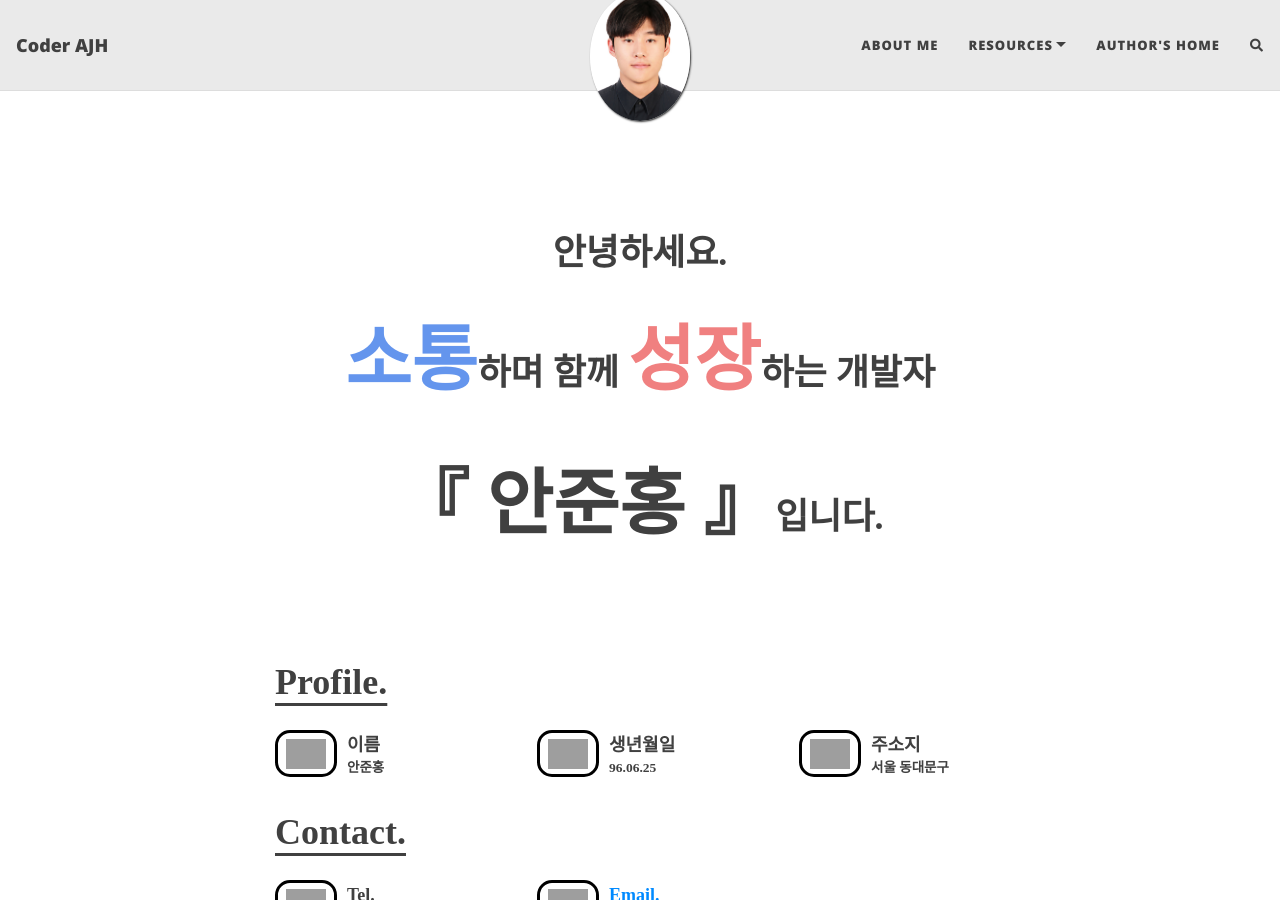
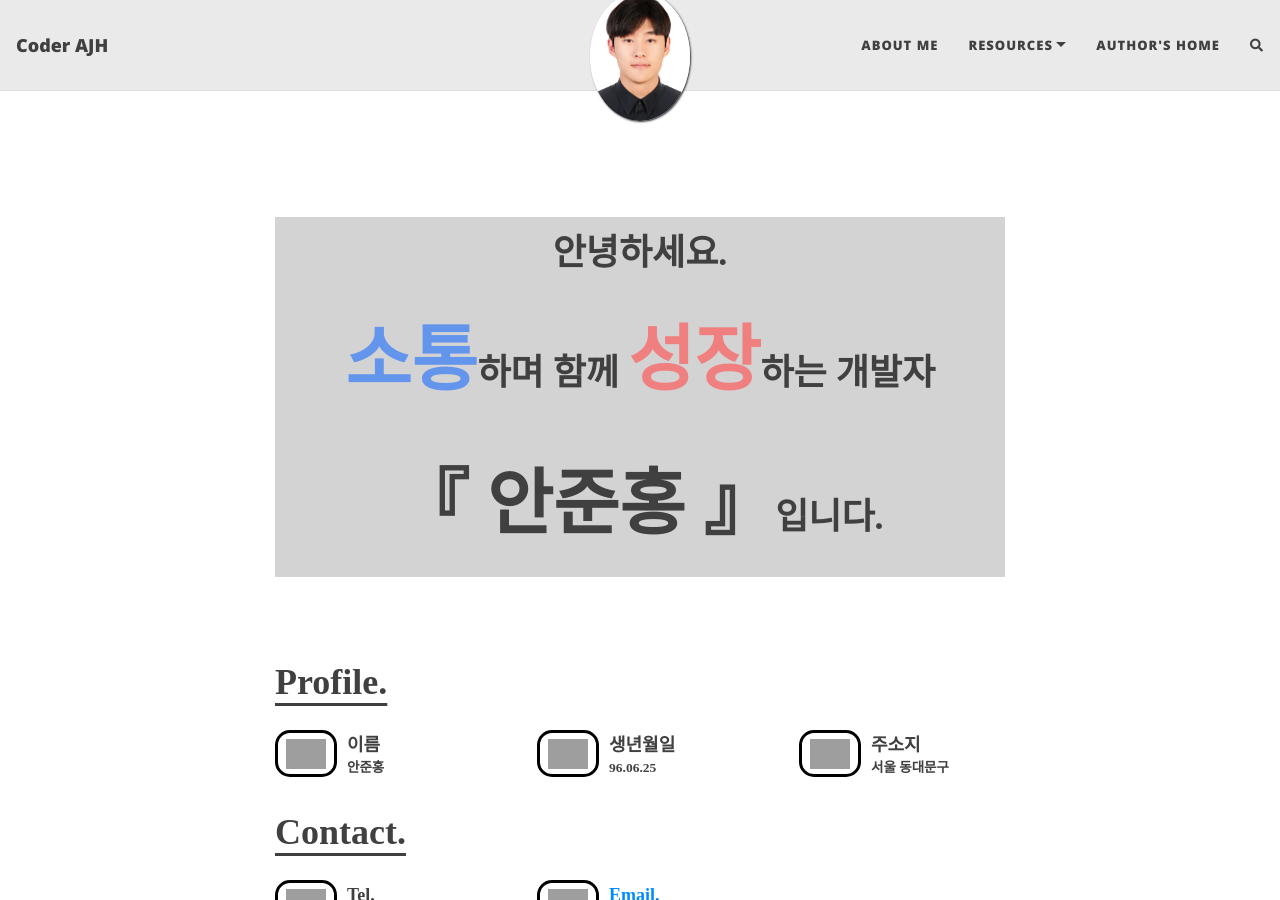
Before and after one commit to junhong625/junhong625.github.io, a Jekyll site: the page built from aboutme.md, in a window 1280 px wide and 900 px high. Built offline with Jekyll 4.4.1, drawn with Linux system fonts in a browser that asks for light colours; nearby versions of some CDN libraries; comment, search, counter and statistics services are not loaded; grey boxes are pictures that could not be loaded.

Commit message:
Update aboutme.md

```diff
--- a/aboutme.md
+++ b/aboutme.md
@@ -6,11 +6,13 @@ layout: page
 .text{font: normal bold 1em/1em 'sans-serif'; float: left; padding-left:10px; padding-top:6px}
 </style>
 <br>
+<div style="background-color: lightgray">
 <div style="font: normal bold 2em/2em 'sans-serif'; text-align:center;">
 안녕하세요.
 <br>
 <span style="color:CornflowerBlue; float:center; font: normal bold 2em/2em 'sans-serif';">소통</span>하며 함께 <span style="color:LightCoral; float:center; font: normal bold 2em/2em 'sans-serif';;">성장</span>하는 개발자 <span style="font: normal bold 2em/2em 'sans-serif'; float:center;">
 <br>『 안준홍 』</span>입니다.
+</div>
 </div>
 <br>
 
```
